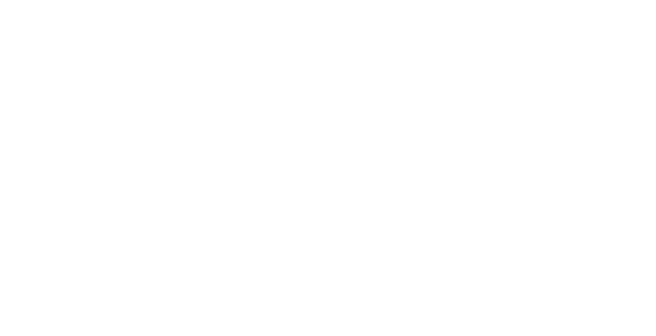
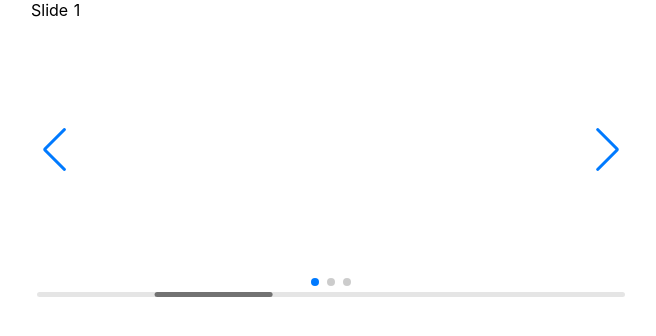
Before and after one commit to CroMarmot/VueDemo, a Nuxt app: page /SwiperDemo in a window 1280 px wide. Before the commit this address had no page. Shown: the top 336 px of the page, without its empty margins (309-965 px from the left). Built offline with nearby package versions, Linux system fonts and the light colour scheme.

Commit message:
feat: swiper 6 demo

```diff
--- a/package.json
+++ b/package.json
@@ -29,7 +29,8 @@
     "core-js": "^3.6.5",
     "nuxt": "^2.14.6",
     "sass": "^1.28.0",
-    "sass-loader": "^10.0.4"
+    "sass-loader": "^10.0.4",
+    "swiper": "^6.3.5"
   },
   "devDependencies": {
     "@commitlint/cli": "^11.0.0",
--- /dev/null
+++ b/pages/SwiperDemo.vue
@@ -0,0 +1,79 @@
+<template>
+  <div ref="container" class="swiper-container">
+    <!-- Additional required wrapper -->
+    <div class="swiper-wrapper">
+      <!-- Slides -->
+      <div class="swiper-slide">Slide 1</div>
+      <div class="swiper-slide">Slide 2</div>
+      <div class="swiper-slide">Slide 3</div>
+      ...
+    </div>
+    <!-- If we need pagination -->
+    <div ref="pagination" class="swiper-pagination"></div>
+
+    <!-- If we need navigation buttons -->
+    <div ref="prev" class="swiper-button-prev"></div>
+    <div ref="next" class="swiper-button-next"></div>
+
+    <!-- If we need scrollbar -->
+    <div ref="scrollbar" class="swiper-scrollbar"></div>
+  </div>
+</template>
+
+<script>
+// Import Swiper and modules
+import { Swiper, Navigation, Pagination, Scrollbar } from 'swiper'
+
+// Install modules
+Swiper.use([Navigation, Pagination, Scrollbar])
+
+// Import Swiper styles
+export default {
+  components: {},
+  data() {
+    return {
+      mySwiper: null,
+    }
+  },
+  mounted() {
+    this.mySwiper = new Swiper(this.$refs.container, {
+      // Optional parameters
+      direction: 'horizontal',
+      loop: true,
+
+      // If we need pagination
+      pagination: {
+        el: this.$refs.pagination,
+      },
+
+      // Navigation arrows
+      navigation: {
+        nextEl: this.$refs.next,
+        prevEl: this.$refs.prev,
+      },
+
+      // And if we need scrollbar
+      scrollbar: {
+        el: this.$refs.scrollbar,
+      },
+    })
+  },
+  methods: {
+    onSwiper(swiper) {
+      console.log(swiper)
+    },
+    onSlideChange() {
+      console.log('slide change')
+    },
+  },
+}
+</script>
+
+<style lang="scss">
+@import 'swiper/swiper-bundle.min.css';
+
+.swiper-container {
+  width: 600px;
+  height: 300px;
+}
+</style>
--- a/pages/index.vue
+++ b/pages/index.vue
@@ -5,6 +5,9 @@
       <div class="links">
         <NuxtLink to="/ScrollTab">
           <a rel="noopener noreferrer" class="button--green"> ScrollTab </a>
+        </NuxtLink>
+        <NuxtLink to="/SwiperDemo">
+          <a rel="noopener noreferrer" class="button--green"> Swiper </a>
         </NuxtLink>
       </div>
     </div>
```
Also changed, not shown: 1 other file (tests, documents, lock files or other folders).
